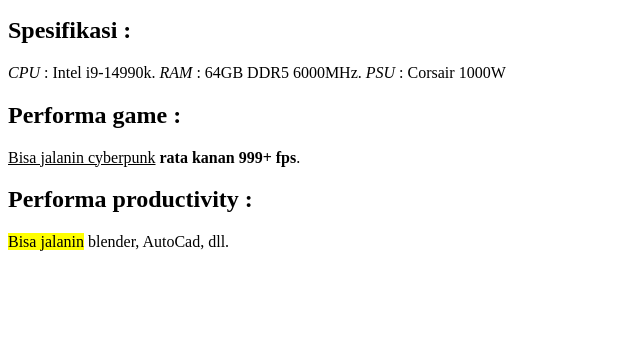
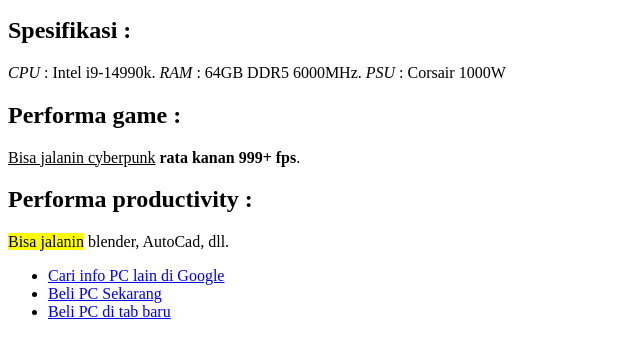
Before and after one commit to radifan9/koda3-website, a plain HTML site: page index.html in a window 1280 px wide. Shown: the part 101-456 px from the top of the page, without its empty margins (0-640 px from the left). Drawn offline with Linux system fonts and the light colour scheme.

Commit message:
feat: added new pages for buy pc

```diff
--- a/index.html
+++ b/index.html
@@ -29,5 +29,15 @@
       <h2>Performa productivity :</h2>
       <p><mark>Bisa jalanin</mark> blender, AutoCad, dll.</p>
     </div>
+
+    <ul>
+      <li><a href="https://google.com/">Cari info PC lain di Google</a></li>
+      <li><a href="./pages/beli-pc/index.html">Beli PC Sekarang</a></li>
+      <li>
+        <a href="./pages/beli-pc/index.html" target="_blank"
+          >Beli PC di tab baru</a
+        >
+      </li>
+    </ul>
   </body>
 </html>
```
Also changed, not shown: pages/beli-pc/index.html (added, +11 -0 lines).
